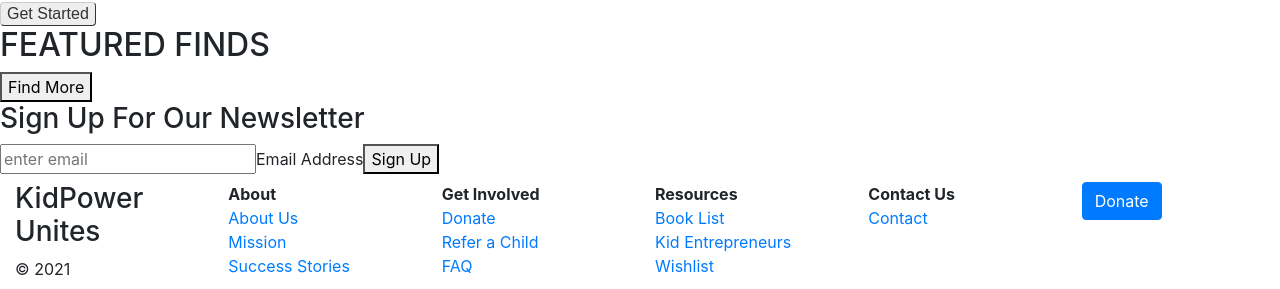
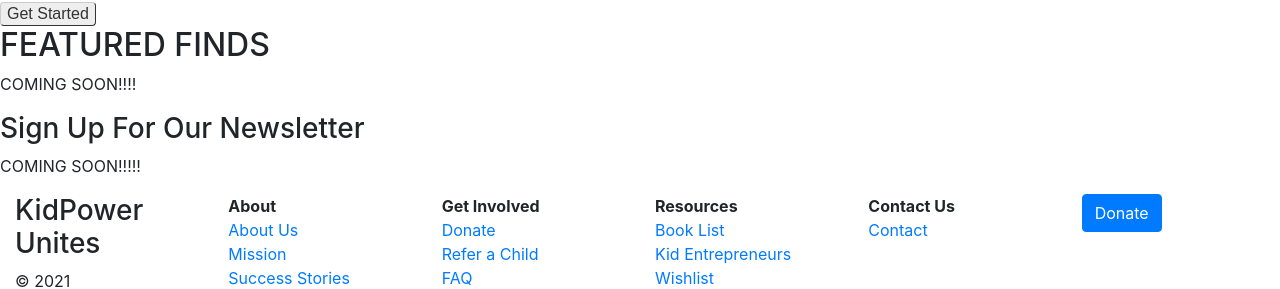
Before and after one commit to MVP-Marketplace/Kids-Power-Unite, a React (Create React App) app in the folder client/: page / in a window 1280 px wide. Shown: the part 1105-1394 px from the top of the page. Built offline with nearby package versions, Linux system fonts and the light colour scheme; no server answers.

Commit message:
commented out Featured finds section and newsletter section to reflect a comming soon to show in research stage

```diff
--- a/client/src/components/Home.jsx
+++ b/client/src/components/Home.jsx
@@ -96,18 +96,20 @@
         </div>
         <div>
           <h2>FEATURED FINDS</h2>
+          <p>COMING SOON!!!!</p>
           {/* to do: discuss how to display and handle featured finds section */}
-          <button>Find More</button>
+          {/* <button>Find More</button> */}
         </div>
         <div>
           <h3>Sign Up For Our Newsletter</h3>
-          <form action="">
+          <p>COMING SOON!!!!!</p>
+          {/* <form action="">
             <label htmlFor="email">
               <input type="text" name="email" placeholder="enter email" />
               Email Address
             </label>
             <button>Sign Up</button>
-          </form>
+          </form> */}
         </div>
       </section>
     </>
```
